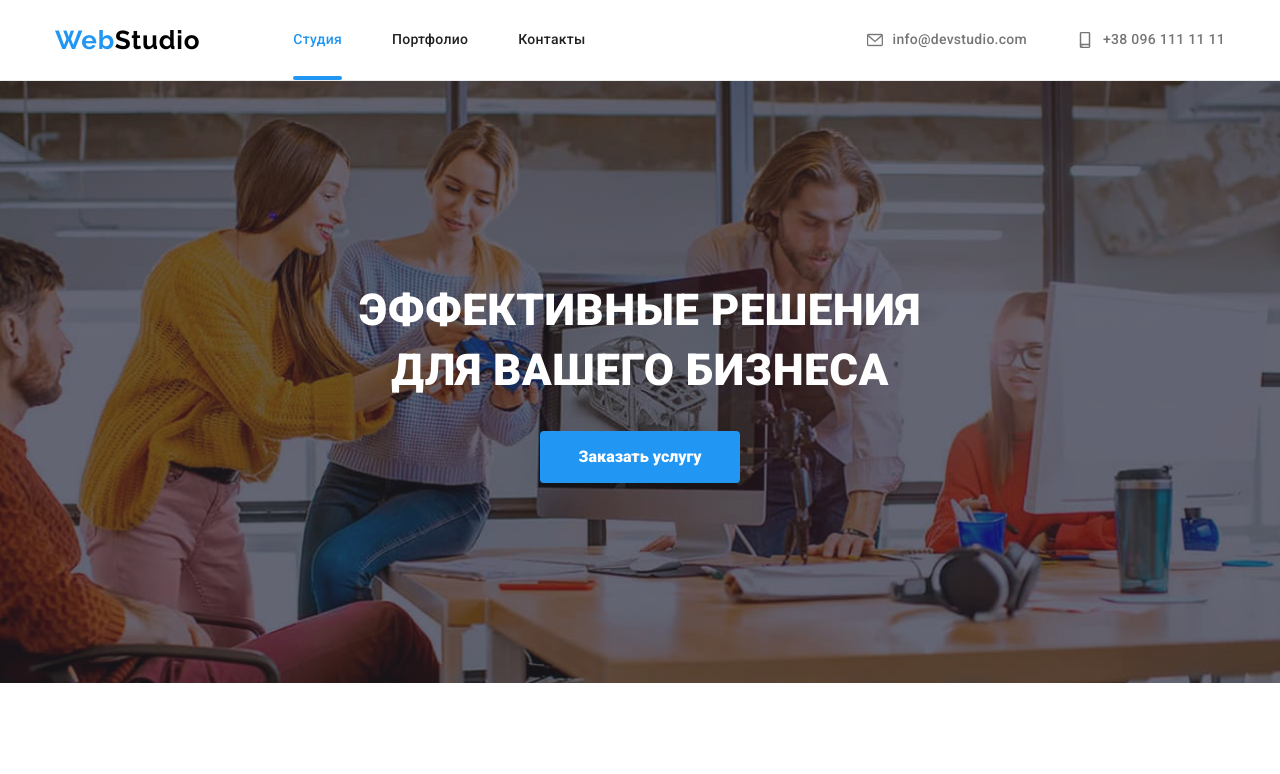
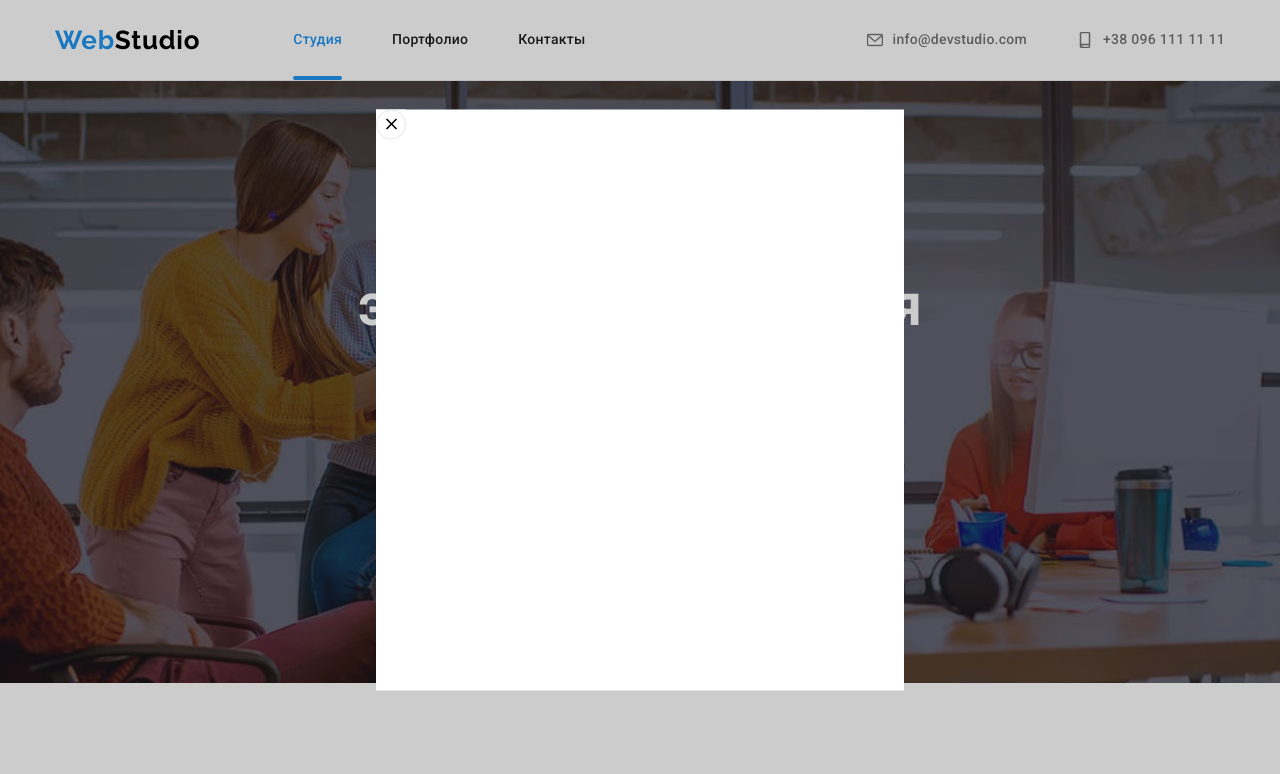
Before and after one commit to ttuluk/goit-markup-hw-05, a plain HTML site: page index.html in a window 1280 px wide. Both pictures are taken after a click on the button "Заказать услугу". Shown: the top 774 px of the page. Drawn offline with nearby package versions, Linux system fonts and the light colour scheme.

Commit message:
создает модальное окно

```diff
--- a/css/style.css
+++ b/css/style.css
@@ -221,6 +221,42 @@ p {
   background-size: cover;
   background-position: center;
 }
+.backdrop {
+  position: fixed;
+  top: 0;
+  right: 0;
+  width: 100%;
+  height: 100%;
+  background-color: rgba(0, 0, 0, 0.2);
+}
+.backdrop.is-hidden {
+  opacity: 0;
+  pointer-events: none;
+}
+
+.modal-overlay {
+  position: absolute;
+  top: 50%;
+  right: 50%;
+  transform: translate(50%, -50%);
+
+  min-width: 528px;
+  min-height: 581px;
+  background-color: var(--primary-bg-color);
+}
+
+.close {
+  display: flex;
+  width: 30px;
+  height: 30px;
+  background-image: url(/images/icons/close.svg);
+  padding: 0;
+  background-position: end;
+  background-repeat: no-repeat;
+  background-size: contain;
+  background-color: var(--primary-bg-color);
+}
+
 .hero-title {
   display: inline-block;
   margin-right: auto;
--- a/index.html
+++ b/index.html
@@ -48,7 +48,12 @@
             <section class="hero overlay">
                 <div class="container hero-container">
                 <h1 class="hero-title">Эффективные решения для вашего бизнеса</h1>
-                <button class="button" type="button">Заказать услугу</button>
+                <button data-modal-open class="button" type="button">Заказать услугу</button>
+                <div data-modal class="backdrop is-hidden">
+                <div class="modal-overlay">
+                    <button data-modal-close class="close"></button>
+                </div>
+                </div>
                 </div>
             </section>
 
@@ -291,5 +296,6 @@
                 </div>
                 </div>
                 </footer>
-</body>
+<script src="./js/modal.js"></script>
+            </body>
 </html>
--- /dev/null
+++ b/js/modal.js
@@ -0,0 +1,14 @@
+(() => {
+  const refs = {
+    openModalBtn: document.querySelector('[data-modal-open]'),
+    closeModalBtn: document.querySelector('[data-modal-close]'),
+    modal: document.querySelector('[data-modal]'),
+  };
+
+  refs.openModalBtn.addEventListener('click', toggleModal);
+  refs.closeModalBtn.addEventListener('click', toggleModal);
+
+  function toggleModal() {
+    refs.modal.classList.toggle('is-hidden');
+  }
+})();
```
Also changed, not shown: images/icons/close.svg (added).
